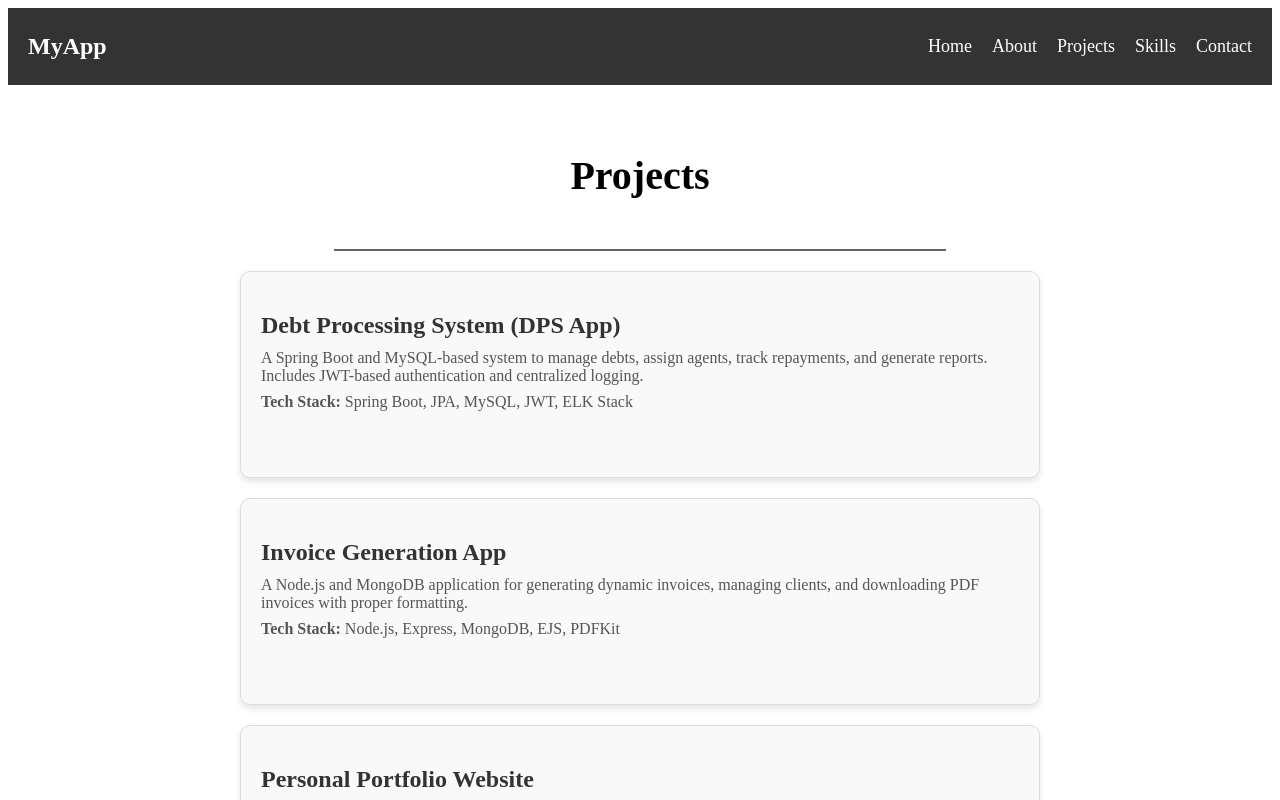
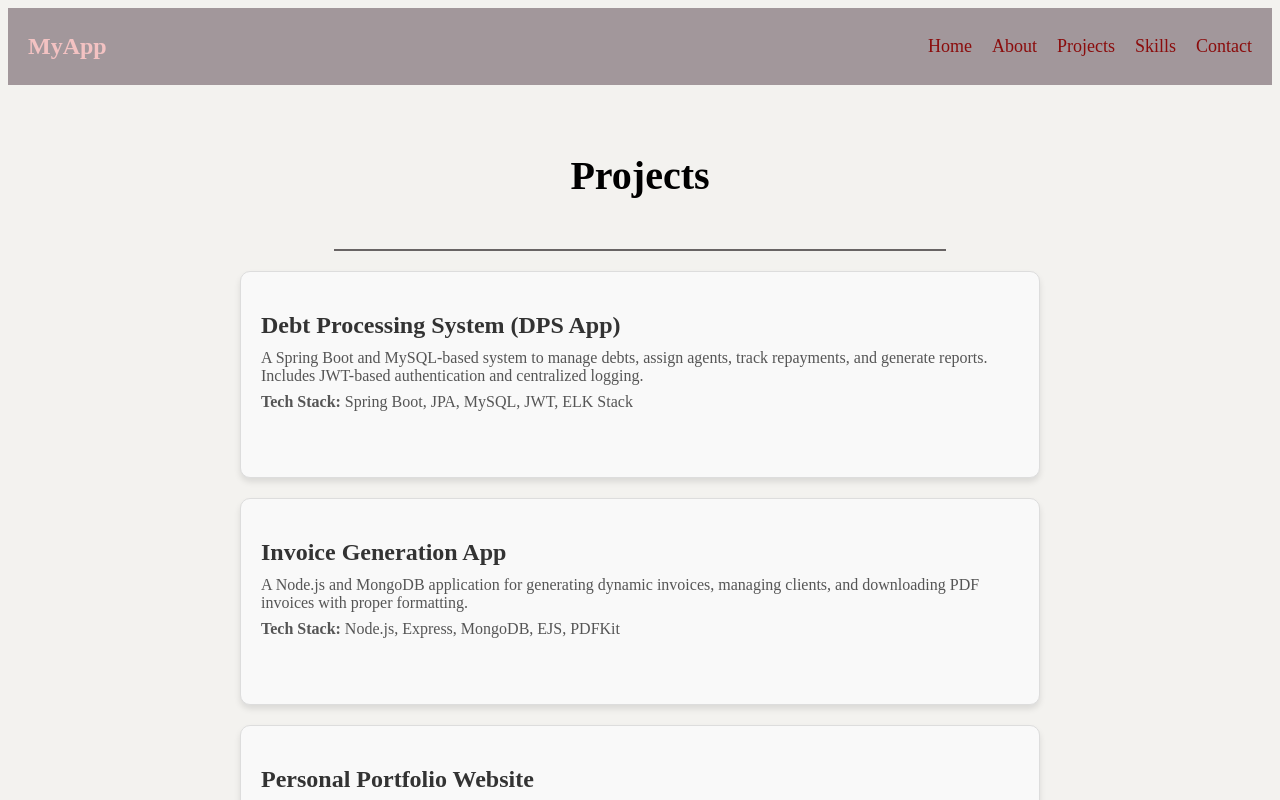
Before and after one commit to theproblemscreator/frontend, a React (Vite) app: page /projects in a window 1280 px wide. Shown: the top 800 px of the page. Built offline with nearby package versions, Linux system fonts and the light colour scheme.

Commit message:
fixes some css

```diff
--- a/src/App.css
+++ b/src/App.css
@@ -31,3 +31,7 @@ hr {
   width: 50%;               /* Shorter width */
   margin: 20px auto;        /* Space around the line */
 }
+
+body{
+  background-color: rgb(243, 242, 239);
+}
--- a/src/component/Footer.css
+++ b/src/component/Footer.css
@@ -3,8 +3,8 @@
   bottom: 0;
   left: 0;
   width: 100%;
-  background-color: #333;
-  color: white;
+  background-color: #d0c3c3;
+  color: rgb(213, 61, 61);
   text-align: center;
   padding: 10px 0;
   font-size: 16px;
--- a/src/component/Navbar.css
+++ b/src/component/Navbar.css
@@ -3,9 +3,9 @@
   display: flex;
   justify-content: space-between;
   align-items: center;
-  background: #333;
+  background: #a2979b;
   padding: 12px 20px;
-  color: #fff;
+  color: #f3c2c2;
 }
 
 /* Logo */
@@ -22,7 +22,7 @@
 }
 
 .nav-links li a {
-  color: #fff;
+  color: #8b0c0c;
   text-decoration: none;
   font-size: 18px;
 }
```
